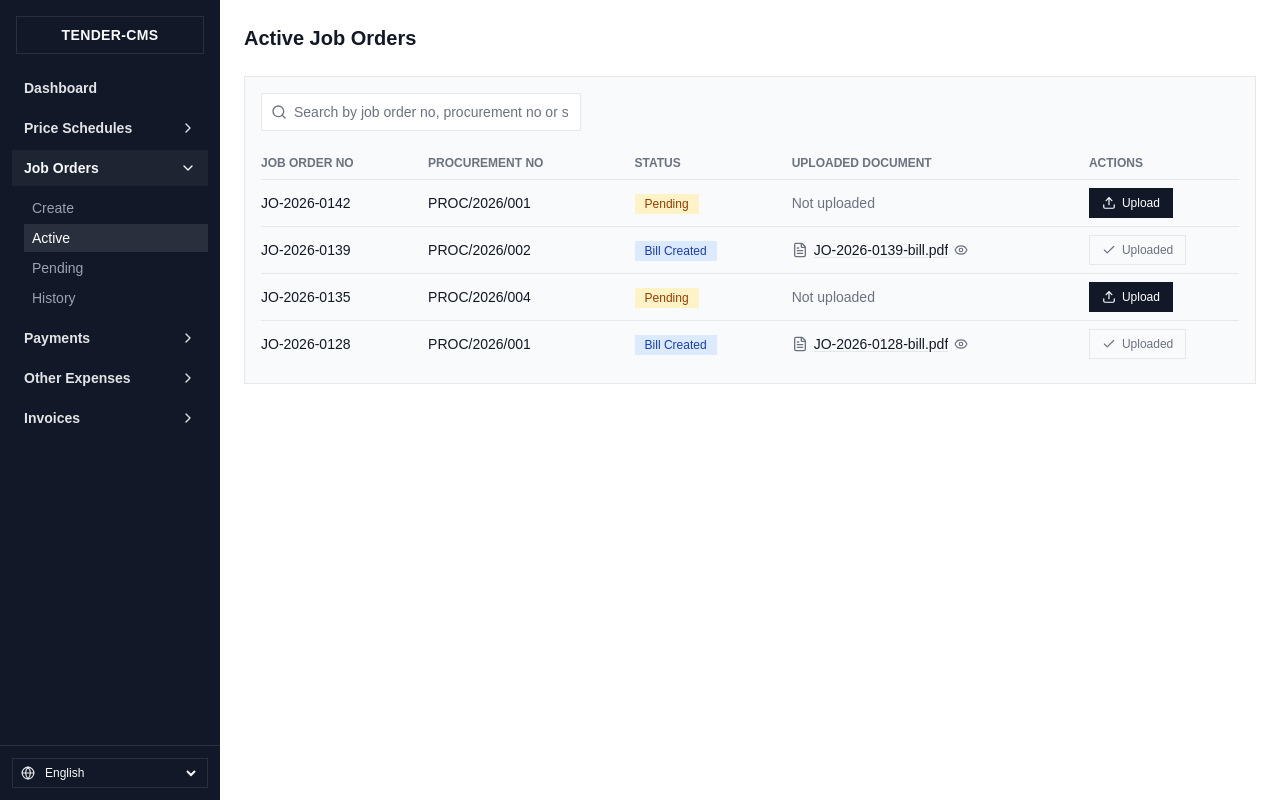
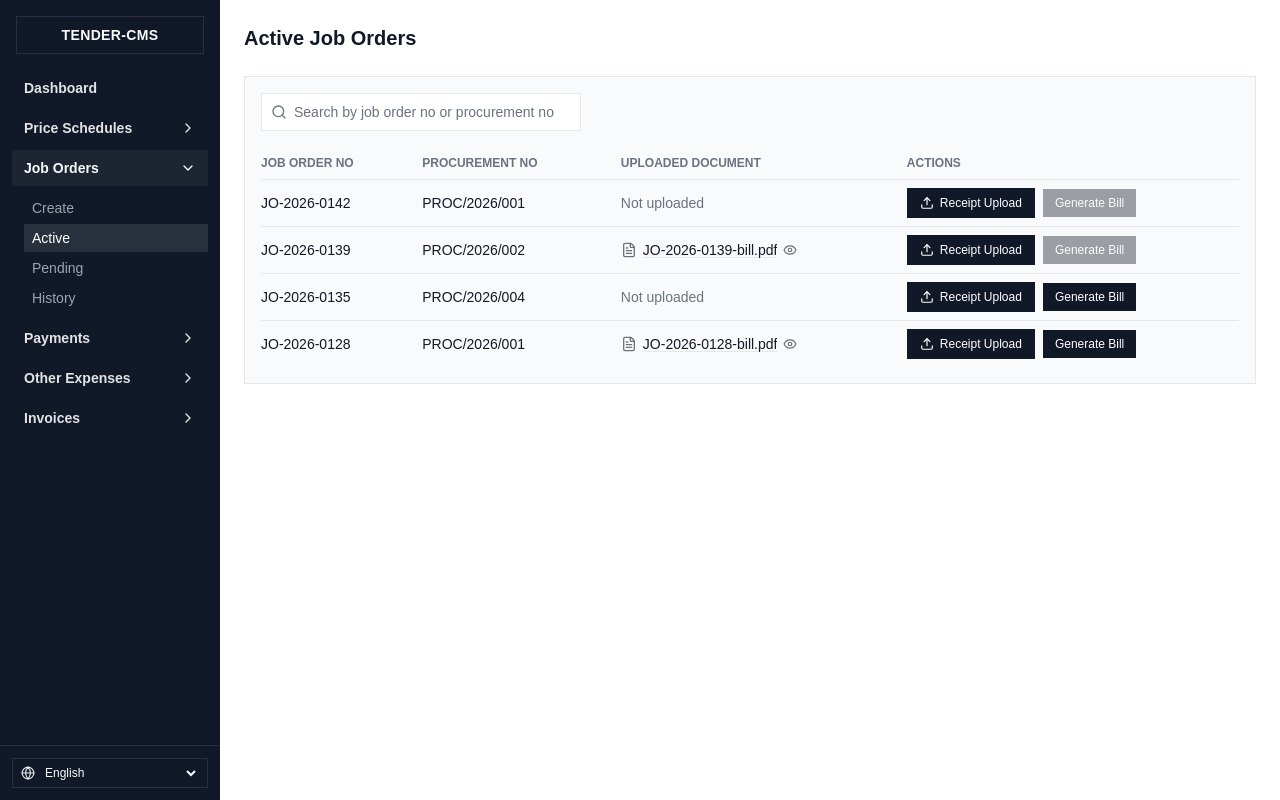
Before and after one commit to chanakaekanayaka/Tender-Commission-System-App, a Next.js app: page /staff/job-orders/active in a window 1280 px wide. Built offline with nearby package versions, Linux system fonts and the light colour scheme.

Commit message:
feat(job-orders): enhance job order creation and management with step tracking, bill generation, and improved localization

```diff
--- a/src/app/(staff)/staff/job-orders/create/page.tsx
+++ b/src/app/(staff)/staff/job-orders/create/page.tsx
@@ -1,7 +1,15 @@
 import { T } from "@/components/features/i18n/T";
 import { JobOrderStepper } from "@/components/features/job-orders/JobOrderStepper";
 
-export default function StaffJobOrderCreatePage() {
+interface StaffJobOrderCreatePageProps {
+  searchParams: Promise<{ step?: string }>;
+}
+
+export default async function StaffJobOrderCreatePage({ searchParams }: StaffJobOrderCreatePageProps) {
+  const { step } = await searchParams;
+  const parsedStep = step ? Number(step) : NaN;
+  const initialStep = Number.isFinite(parsedStep) ? parsedStep : undefined;
+
   return (
     <div className="space-y-6">
       <div className="flex flex-wrap items-center justify-between gap-3">
@@ -10,7 +18,7 @@ export default function StaffJobOrderCreatePage() {
         </h1>
       </div>
 
-      <JobOrderStepper role="staff" />
+      <JobOrderStepper role="staff" initialStep={initialStep} />
     </div>
   );
 }
--- a/src/components/features/job-orders/ActiveJobOrdersTable.tsx
+++ b/src/components/features/job-orders/ActiveJobOrdersTable.tsx
@@ -1,61 +1,69 @@
 "use client";
 
-import { Download, FileText } from "lucide-react";
+import { Download, FileText, Upload } from "lucide-react";
+import Link from "next/link";
 import { useState } from "react";
 import { Modal } from "@/components/ui/Modal";
 import { SearchInput } from "@/components/ui/SearchInput";
-import { StatusBadge, type BadgeTone } from "@/components/ui/StatusBadge";
 import { useTranslation } from "@/context/LanguageContext";
-import type { ActiveJobOrder, JobOrderStatus } from "@/shared/types/job-order.types";
+import { jobOrderDetailsByJobNumber } from "@/lib/mock/jobOrderDetails.mock";
+import { formatDateISO } from "@/lib/utils/dueDate";
+import { calculateLineItemTotals } from "@/lib/utils/pricing";
+import { addGeneratedPendingJobOrder } from "@/lib/utils/staffPendingJobOrdersStore";
+import type { ActiveJobOrder } from "@/shared/types/job-order.types";
 import { JobOrderDocumentCell } from "@/components/features/job-orders/JobOrderDocumentCell";
-import { StaffJobOrderActions } from "@/components/features/job-orders/StaffJobOrderActions";
 
 interface ActiveJobOrdersTableProps {
   initialData: ActiveJobOrder[];
 }
 
-const STATUS_TONE: Record<JobOrderStatus, BadgeTone> = {
-  Pending: "amber",
-  "Bill Created": "blue",
-  Verified: "green",
-};
-
 /**
- * Staff's Active Job Orders — tracks the bill-document upload workflow
- * (Pending → Bill Created once Staff attaches the document; Admin's own
- * verification/billing workflow now lives on `AdminActiveTable`, which
- * tracks creation-wizard step progress instead).
+ * Staff's Active Job Orders — tracks the same 3-step creation-wizard progress
+ * as Admin's own Active table. "Receipt Upload" always jumps into the wizard
+ * at Step 2; "Generate Bill" only enables once Step 3 (Markup & Summary) is
+ * done, and moves the row into the Pending list (see staffPendingJobOrdersStore.ts).
  */
 export function ActiveJobOrdersTable({ initialData }: ActiveJobOrdersTableProps) {
   const { t } = useTranslation();
   const [rows, setRows] = useState(initialData);
   const [query, setQuery] = useState("");
   const [previewId, setPreviewId] = useState<string | null>(null);
-
-  const statusLabel = (status: JobOrderStatus) =>
-    status === "Pending"
-      ? t("activeJobOrders.statusPending")
-      : status === "Bill Created"
-        ? t("activeJobOrders.statusBillCreated")
-        : t("activeJobOrders.statusVerified");
+  const [generatedBill, setGeneratedBill] = useState<{ jobOrderNo: string; fileName: string } | null>(null);
 
   const filtered = rows.filter((row) => {
     const q = query.trim().toLowerCase();
     if (!q) return true;
-
-    // Searches both the raw status and its translated label, so the query
-    // matches whatever the user actually sees in the badge.
-    const haystack = [row.jobOrderNo, row.procurementNo, row.status, statusLabel(row.status)]
-      .join(" ")
-      .toLowerCase();
-
-    return haystack.includes(q);
+    return [row.jobOrderNo, row.procurementNo].join(" ").toLowerCase().includes(q);
   });
 
-  const handleUpload = (id: string, fileName: string) => {
-    setRows((prev) =>
-      prev.map((row) => (row.id === id ? { ...row, documentName: fileName, status: "Bill Created" } : row)),
-    );
+  // Mock-only: "generating" the bill computes a dummy total from the job order's own
+  // line items (jobOrderDetails.mock.ts), writes the resulting Pending row to
+  // localStorage so it's genuinely there when the user navigates to Pending, then
+  // removes it from this Active list — mirrors AdminActiveTable's own row-removal,
+  // plus the PDF-generation simulation this table's spec calls for.
+  const handleGenerateBill = (row: ActiveJobOrder) => {
+    const fileName = `${row.jobOrderNo}-bill.pdf`;
+    const detail = jobOrderDetailsByJobNumber[row.jobOrderNo];
+    const amount = detail
+      ? detail.lineItems.reduce(
+          (sum, item) => sum + calculateLineItemTotals(item.qty, item.unitPrice).subTotal,
+          0,
+        )
+      : 0;
+
+    addGeneratedPendingJobOrder({
+      // jobOrderNo, not row.id — row ids are small sequential mock ids that collide
+      // across this table's and the Pending table's separate mock arrays.
+      id: row.jobOrderNo,
+      jobOrderNo: row.jobOrderNo,
+      procurementNo: row.procurementNo,
+      amount: Math.round(amount),
+      dateSubmitted: formatDateISO(new Date()),
+      stage: "Submitted",
+    });
+
+    setRows((prev) => prev.filter((r) => r.id !== row.id));
+    setGeneratedBill({ jobOrderNo: row.jobOrderNo, fileName });
   };
 
   const previewRow = rows.find((row) => row.id === previewId) ?? null;
@@ -68,12 +76,11 @@ export function ActiveJobOrdersTable({ initialData }: ActiveJobOrdersTableProps)
 
       {/* Scrollable on small screens per AI_INSTRUCTIONS.md §C */}
       <div className="overflow-x-auto">
-        <table className="w-full min-w-[720px] text-left text-sm">
+        <table className="w-full min-w-[600px] text-left text-sm">
           <thead>
             <tr className="border-b border-border text-xs text-muted uppercase">
               <th className="py-2 pr-3 font-semibold">{t("activeJobOrders.jobOrderNo")}</th>
               <th className="px-3 py-2 font-semibold">{t("common.procurementNo")}</th>
-              <th className="px-3 py-2 font-semibold">{t("common.status")}</th>
               <th className="px-3 py-2 font-semibold">{t("activeJobOrders.uploadedDocument")}</th>
               <th className="py-2 pl-3 font-semibold">{t("common.actions")}</th>
             </tr>
@@ -84,24 +91,34 @@ export function ActiveJobOrdersTable({ initialData }: ActiveJobOrdersTableProps)
                 <td className="py-2 pr-3 font-medium text-ink">{row.jobOrderNo}</td>
                 <td className="px-3 py-2 text-ink">{row.procurementNo}</td>
                 <td className="px-3 py-2">
-                  <StatusBadge label={statusLabel(row.status)} tone={STATUS_TONE[row.status]} />
-                </td>
-                <td className="px-3 py-2">
                   <JobOrderDocumentCell documentName={row.documentName} onPreview={() => setPreviewId(row.id)} />
                 </td>
                 <td className="py-2 pl-3">
-                  <StaffJobOrderActions
-                    jobOrderNo={row.jobOrderNo}
-                    status={row.status}
-                    onUpload={(fileName) => handleUpload(row.id, fileName)}
-                  />
+                  <div className="flex flex-wrap items-center gap-2">
+                    <Link
+                      href="/staff/job-orders/create?step=2"
+                      className="inline-flex items-center gap-1.5 rounded-none border border-transparent bg-active px-3 py-1.5 text-xs font-medium text-active-ink hover:opacity-90"
+                    >
+                      <Upload className="h-3.5 w-3.5" aria-hidden />
+                      {t("activeJobOrders.receiptUpload")}
+                    </Link>
+
+                    <button
+                      type="button"
+                      disabled={row.completedStep !== 3}
+                      onClick={() => handleGenerateBill(row)}
+                      className="rounded-none bg-active px-3 py-1.5 text-xs font-medium text-active-ink hover:opacity-90 disabled:cursor-not-allowed disabled:opacity-40 disabled:hover:opacity-40"
+                    >
+                      {t("activeJobOrders.generateBill")}
+                    </button>
+                  </div>
                 </td>
               </tr>
             ))}
 
             {filtered.length === 0 && (
               <tr>
-                <td colSpan={5} className="py-6 text-center text-muted">
+                <td colSpan={4} className="py-6 text-center text-muted">
                   {t("activeJobOrders.noResults", { query })}
                 </td>
               </tr>
@@ -124,6 +141,32 @@ export function ActiveJobOrdersTable({ initialData }: ActiveJobOrdersTableProps)
           </a>
         </div>
       </Modal>
+
+      <Modal
+        open={generatedBill !== null}
+        onClose={() => setGeneratedBill(null)}
+        title={t("activeJobOrders.billGeneratedTitle")}
+      >
+        {generatedBill && (
+          <div className="space-y-4">
+            <p className="text-sm text-ink">
+              {t("activeJobOrders.billGeneratedBody", {
+                fileName: generatedBill.fileName,
+                jobOrderNo: generatedBill.jobOrderNo,
+              })}
+            </p>
+            <div className="flex justify-end">
+              <button
+                type="button"
+                onClick={() => setGeneratedBill(null)}
+                className="rounded-none border border-border bg-card px-4 py-2 text-sm font-medium text-ink hover:bg-active/5"
+              >
+                {t("common.close")}
+              </button>
+            </div>
+          </div>
+        )}
+      </Modal>
     </div>
   );
 }
--- a/src/components/features/job-orders/JobOrderStepper.tsx
+++ b/src/components/features/job-orders/JobOrderStepper.tsx
@@ -12,6 +12,7 @@ import { useTranslation } from "@/context/LanguageContext";
 
 interface JobOrderStepperProps {
   role: "admin" | "staff";
+  initialStep?: number;
 }
 
 function JobOrderStepperContent() {
@@ -90,9 +91,9 @@ function JobOrderStepperContent() {
   );
 }
 
-export function JobOrderStepper({ role }: JobOrderStepperProps) {
+export function JobOrderStepper({ role, initialStep }: JobOrderStepperProps) {
   return (
-    <JobOrderWizardProvider role={role}>
+    <JobOrderWizardProvider role={role} initialStep={initialStep}>
       <JobOrderStepperContent />
     </JobOrderWizardProvider>
   );
--- a/src/components/features/job-orders/JobOrderWizardContext.tsx
+++ b/src/components/features/job-orders/JobOrderWizardContext.tsx
@@ -86,12 +86,15 @@ const JobOrderWizardContext = createContext<JobOrderWizardValue | null>(null);
 
 export function JobOrderWizardProvider({
   role,
+  initialStep,
   children,
 }: {
   role: "admin" | "staff";
+  /** Lets a caller deep-link straight into a step (e.g. "Receipt Upload" → Step 2) instead of always starting fresh at Step 1. Clamped to 1-3. */
+  initialStep?: number;
   children: ReactNode;
 }) {
-  const [step, setStep] = useState(1);
+  const [step, setStep] = useState(() => Math.min(3, Math.max(1, initialStep ?? 1)));
 
   const [procurementNo, setProcurementNo] = useState("");
   const [metadata, setMetadata] = useState<JobOrderMetadata>(EMPTY_METADATA);
--- a/src/components/features/job-orders/StaffJobOrderActions.tsx
+++ /dev/null
@@ -1,45 +0,0 @@
-import { Check, Upload } from "lucide-react";
-import { useRef } from "react";
-import { useTranslation } from "@/context/LanguageContext";
-import type { JobOrderStatus } from "@/shared/types/job-order.types";
-
-interface StaffJobOrderActionsProps {
-  jobOrderNo: string;
-  status: JobOrderStatus;
-  onUpload: (fileName: string) => void;
-}
-
-/** Staff-only row action — attaches the Job Order (bill) document; once uploaded, Admin picks it up from here. */
-export function StaffJobOrderActions({ jobOrderNo, status, onUpload }: StaffJobOrderActionsProps) {
-  const { t } = useTranslation();
-  const inputRef = useRef<HTMLInputElement>(null);
-  const hasDocument = status !== "Pending";
-
-  return (
-    <>
-      <input
-        ref={inputRef}
-        type="file"
-        className="hidden"
-        onChange={(e) => {
-          const file = e.target.files?.[0];
-          if (file) onUpload(file.name);
-        }}
-        aria-label={`Upload job order document for ${jobOrderNo}`}
-      />
-      <button
-        type="button"
-        onClick={() => inputRef.current?.click()}
-        disabled={hasDocument}
-        className={`inline-flex items-center gap-1.5 rounded-none border px-3 py-1.5 text-xs font-medium transition-colors ${
-          hasDocument
-            ? "cursor-not-allowed border-border bg-card text-muted"
-            : "border-transparent bg-active text-active-ink hover:opacity-90"
-        }`}
-      >
-        {hasDocument ? <Check className="h-3.5 w-3.5" aria-hidden /> : <Upload className="h-3.5 w-3.5" aria-hidden />}
-        {hasDocument ? t("activeJobOrders.uploaded") : t("activeJobOrders.upload")}
-      </button>
-    </>
-  );
-}
--- a/src/lib/i18n/locales.ts
+++ b/src/lib/i18n/locales.ts
@@ -149,18 +149,17 @@ export const en = {
 
   // Job Orders — Active
   "activeJobOrders.heading": "Active Job Orders",
-  "activeJobOrders.searchPlaceholder": "Search by job order no, procurement no or status",
+  "activeJobOrders.searchPlaceholder": "Search by job order no or procurement no",
   "activeJobOrders.noResults": 'No job orders match "{query}".',
   "activeJobOrders.jobOrderNo": "Job Order No",
   "activeJobOrders.uploadedDocument": "Uploaded Document",
   "activeJobOrders.notUploaded": "Not uploaded",
   "activeJobOrders.previewUnavailable": "Preview not available in this mock — this is where the uploaded document would render.",
   "activeJobOrders.download": "Download",
-  "activeJobOrders.upload": "Upload",
-  "activeJobOrders.uploaded": "Uploaded",
-  "activeJobOrders.statusPending": "Pending",
-  "activeJobOrders.statusBillCreated": "Bill Created",
-  "activeJobOrders.statusVerified": "Verified",
+  "activeJobOrders.receiptUpload": "Receipt Upload",
+  "activeJobOrders.billGeneratedTitle": "Bill Generated",
+  "activeJobOrders.billGeneratedBody":
+    "{fileName} has been generated for {jobOrderNo}. This job order has moved to your Pending list for payment follow-up.",
 
   // Job Orders — Active (Admin: step-completion status + Generate Bill)
   "activeJobOrders.step1Complete": "Step 1 Complete",
@@ -490,18 +489,17 @@ export const si: Record<TranslationKey, string> = {
   "jobOrderCreate.createJobOrder": "රැකියා නියෝගය සාදන්න →",
 
   "activeJobOrders.heading": "සක්‍රීය රැකියා නියෝග",
-  "activeJobOrders.searchPlaceholder": "රැකියා නියෝග අංකය, ප්‍රසම්පාදන අංකය හෝ තත්ත්වය අනුව සොයන්න",
+  "activeJobOrders.searchPlaceholder": "රැකියා නියෝග අංකය හෝ ප්‍රසම්පාදන අංකය අනුව සොයන්න",
   "activeJobOrders.noResults": '"{query}" ට ගැලපෙන රැකියා නියෝග නොමැත.',
   "activeJobOrders.jobOrderNo": "රැකියා නියෝග අංකය",
   "activeJobOrders.uploadedDocument": "උඩුගත කළ ලේඛනය",
   "activeJobOrders.notUploaded": "උඩුගත කර නොමැත",
   "activeJobOrders.previewUnavailable": "මෙම මොක් තුළ පෙරදසුන නොමැත — උඩුගත කළ ලේඛනය පෙන්වන ස්ථානය මෙයයි.",
   "activeJobOrders.download": "බාගන්න",
-  "activeJobOrders.upload": "උඩුගත කරන්න",
-  "activeJobOrders.uploaded": "උඩුගත කළා",
-  "activeJobOrders.statusPending": "පොරොත්තු",
-  "activeJobOrders.statusBillCreated": "බිල් සාදන ලදී",
-  "activeJobOrders.statusVerified": "සත්‍යාපිතයි",
+  "activeJobOrders.receiptUpload": "රිසිට්පත් උඩුගත කිරීම",
+  "activeJobOrders.billGeneratedTitle": "බිල්පත සාදන ලදී",
+  "activeJobOrders.billGeneratedBody":
+    "{jobOrderNo} සඳහා {fileName} සාදන ලදී. මෙම රැකියා නියෝගය ගෙවීම් පසුවිපරම සඳහා ඔබගේ පොරොත්තු ලැයිස්තුවට ගෙන ගොස් ඇත.",
 
   "activeJobOrders.step1Complete": "පියවර 1 සම්පූර්ණයි",
   "activeJobOrders.step2Complete": "පියවර 2 සම්පූර්ණයි",
--- a/src/lib/mock/activeJobOrders.mock.ts
+++ b/src/lib/mock/activeJobOrders.mock.ts
@@ -1,21 +1,23 @@
 import type { ActiveJobOrder } from "@/shared/types/job-order.types";
 
 // TODO: replace with a real fetch (GET /api/job-orders?status=active) once that route exists.
+// Same job order numbers/completedStep as adminActiveJobOrders — same underlying job
+// orders, viewed from Staff's own Active list instead of Admin's.
 export const activeJobOrders: ActiveJobOrder[] = [
-  { id: "1", jobOrderNo: "JO-2026-0142", procurementNo: "PROC/2026/001", status: "Pending" },
+  { id: "1", jobOrderNo: "JO-2026-0142", procurementNo: "PROC/2026/001", completedStep: 1 },
   {
     id: "2",
     jobOrderNo: "JO-2026-0139",
     procurementNo: "PROC/2026/002",
-    status: "Bill Created",
+    completedStep: 2,
     documentName: "JO-2026-0139-bill.pdf",
   },
-  { id: "3", jobOrderNo: "JO-2026-0135", procurementNo: "PROC/2026/004", status: "Pending" },
+  { id: "3", jobOrderNo: "JO-2026-0135", procurementNo: "PROC/2026/004", completedStep: 3 },
   {
     id: "4",
     jobOrderNo: "JO-2026-0128",
     procurementNo: "PROC/2026/001",
-    status: "Bill Created",
+    completedStep: 3,
     documentName: "JO-2026-0128-bill.pdf",
   },
 ];
--- /dev/null
+++ b/src/lib/utils/staffPendingJobOrdersStore.ts
@@ -0,0 +1,22 @@
+import type { StaffPendingJobOrder } from "@/shared/types/job-order.types";
+
+// Stands in for a real backend move (Active → Pending) in this UI-only mock phase
+// (AGENTS.md): "Generate Bill" writes here, and StaffPendingJobOrders merges it in on
+// mount, so the row genuinely appears on the Pending page across a real navigation.
+const STORAGE_KEY = "tcms-staff-generated-pending-job-orders";
+
+export function addGeneratedPendingJobOrder(row: StaffPendingJobOrder): void {
+  if (typeof window === "undefined") return;
+  const existing = readGeneratedPendingJobOrders();
+  window.localStorage.setItem(STORAGE_KEY, JSON.stringify([...existing, row]));
+}
+
+export function readGeneratedPendingJobOrders(): StaffPendingJobOrder[] {
+  if (typeof window === "undefined") return [];
+  try {
+    const raw = window.localStorage.getItem(STORAGE_KEY);
+    return raw ? (JSON.parse(raw) as StaffPendingJobOrder[]) : [];
+  } catch {
+    return [];
+  }
+}
```
Also changed, not shown: src/components/features/job-orders/StaffPendingJobOrders.tsx (+18 -2 lines), src/shared/types/job-order.types.ts (+6 -9 lines).
